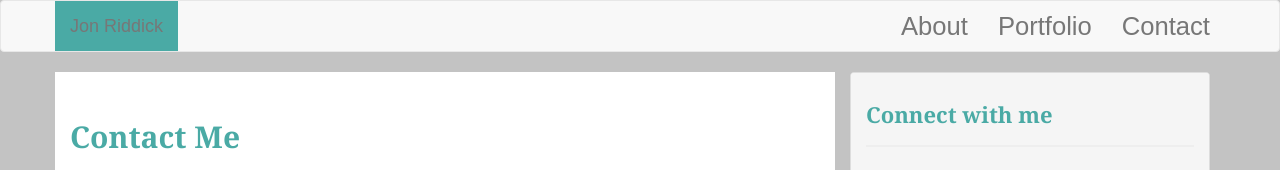
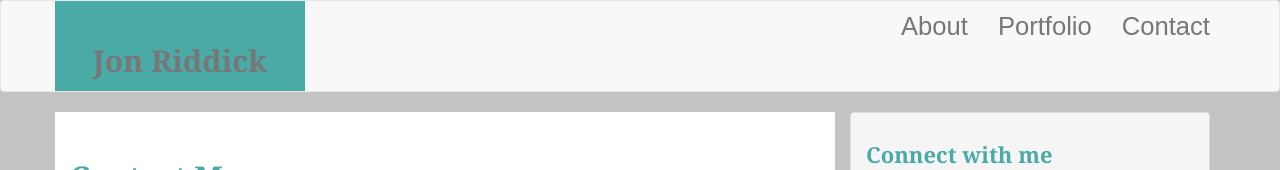
Before and after one commit to jonriddick/Bootstrap-Portfolio, a plain HTML site: page contact.html in a window 1280 px wide. Shown: the top 170 px of the page. Drawn offline with nearby package versions, Linux system fonts and the light colour scheme.

Commit message:
fix menu buttons

```diff
--- a/assets/css/style.css
+++ b/assets/css/style.css
@@ -50,7 +50,17 @@ h3 {
   color: white;
 }
 .navbar-brand {
-  background-color: #4aaaa5;
+  float: left;
+  width: 250px;
+  height: 90px;
+  font-family: Georgia, Times, "Times New Roman", serif;
+  font-size: 30px;
+  font-weight: 700;
+  line-height: 90px;
+  color: #fff;
+  text-align: center;
+  text-decoration: none;
+  background: #4aaaa5;
 }
 h1, h2, h3{
   color: #4aaaa5;
--- a/contact.html
+++ b/contact.html
@@ -26,9 +26,9 @@
 
        <div class="1collapse 1navbar-collapse" id="1bs-example-navbar-collapse-1">
         <ul class="nav navbar-nav navbar-right">
-          <li><a href="#">About</a></li>
-          <li><a href="#">Portfolio</a></li>
-          <li><a href="#">Contact</a></li>
+          <li><a href="index.html">About</a></li>
+          <li><a href="portfolio.html">Portfolio</a></li>
+          <li><a href="contact.html">Contact</a></li>
         </ul>
       </div>
     </div>
```
Also changed, not shown: index.html (+3 -3 lines), portfolio.html (+3 -3 lines).
